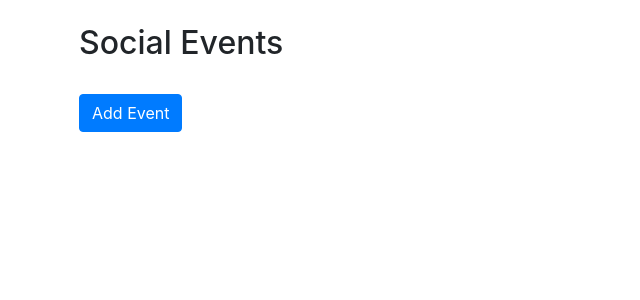
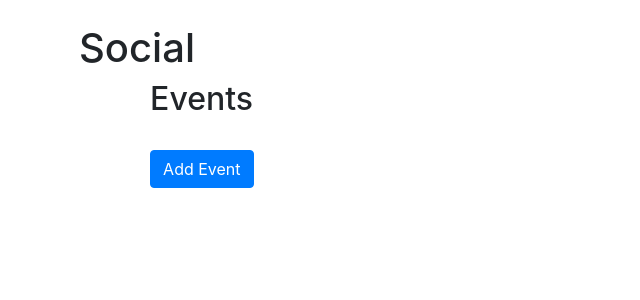
Before and after one commit to csyager/greeklink-core, a Django app: page /social_events in a window 1280 px wide. Shown: the part 56-356 px from the top of the page, without its empty margins (0-640 px from the left). Run offline with Django 3.2, Linux system fonts and the light colour scheme; a user stored in the database is signed in; data comes from the database, SQL or seed files in the repository; both versions use the stored data as it was after the commit; data that the repository does not hold is empty; some libraries are stand-ins or nearby versions.

Commit message:
Added a header to the social page

```diff
--- a/core/templates/core/social_events.html
+++ b/core/templates/core/social_events.html
@@ -2,7 +2,9 @@
 {% block content %}
 <br>
 <div class="container">
-    <h2>Social Events</h2>
+    <h1>Social</h1>
+    <div class="container">
+        <h2>Events</h2>
         <div class="list-group">
             {% for event in events %}
             <a href="social_event{{ event.id }}" class="list-group-item">{{ event.name }} -- {{ event.date }}, {{ event.time }} <span class="badge badge-info">{{ event.list.count }}</span></a>
@@ -57,6 +59,7 @@
                 </div>
             </div>
         </div>
+    </div>
     <br>
     <br>
     {% endif %}
```
Also changed, not shown: db.sqlite3. Lines whose indentation alone changed are shown as unchanged.
